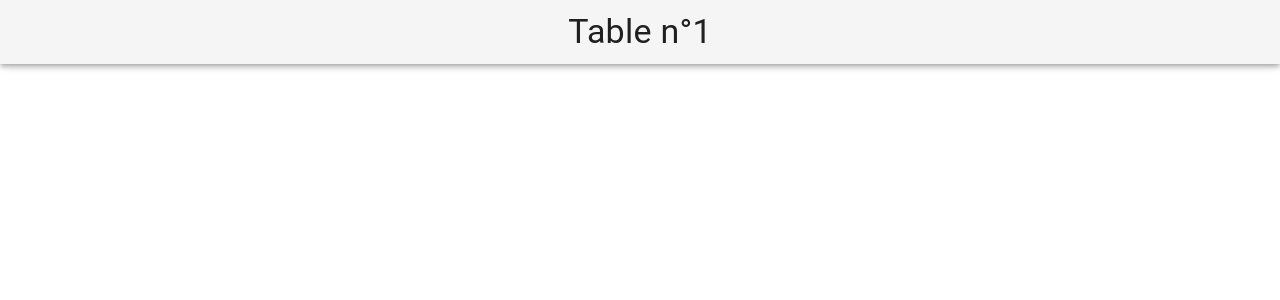
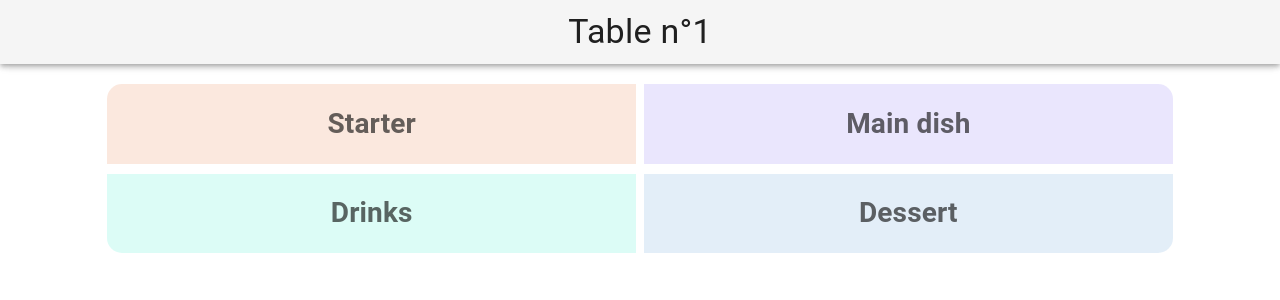
Before and after one commit to CorentinRuiz/chez-philou, a React (Create React App) app in the folder frontend/table-tablette/: page /menu in a window 1280 px wide. Before the commit this address had no page. Shown: the top 300 px of the page. Built offline with nearby package versions, Linux system fonts and the light colour scheme; no server answers.

Commit message:
Add first version of Menu Display

```diff
--- a/frontend/table-tablette/package.json
+++ b/frontend/table-tablette/package.json
@@ -14,7 +14,7 @@
     "@testing-library/react": "^13.4.0",
     "@testing-library/user-event": "^13.5.0",
     "antd": "^5.9.2",
-    "axios": "^1.5.0",
+    "axios": "^1.5.1",
     "react": "^18.2.0",
     "react-dom": "^18.2.0",
     "react-router-dom": "^6.16.0",
--- a/frontend/table-tablette/src/App.js
+++ b/frontend/table-tablette/src/App.js
@@ -1,8 +1,9 @@
-import {Layout} from "antd";
-import {Content, Header} from "antd/es/layout/layout";
-import {Routes, Route} from "react-router-dom";
-import {TopAppBar} from "./pages/TopAppBar";
-import {PreparationInProgress} from "./pages/PreparationInProgress";
+import { Layout } from "antd";
+import { Content, Header } from "antd/es/layout/layout";
+import { Routes, Route } from "react-router-dom";
+import { TopAppBar } from "./components/TopAppBar";
+import { PreparationInProgress } from "./pages/PreparationInProgress";
+import MenuDisplayingPage from "./pages/MenuDisplayingPage";
 
 function App() {
   const headerStyle = {
@@ -16,24 +17,19 @@ function App() {
   };
 
   const contentStyle = {
-        background: "#965454",
-        padding: "0 20px",
-    }
+    backgroundColor: "#ffffff",
+  };
 
   return (
     <Layout>
       <Header style={headerStyle}>
-                <TopAppBar/>
+        <TopAppBar />
       </Header>
       <Content style={contentStyle}>
         <Routes>
-                    <Route
-                        path="/"
-                        element={
-                            <p>Accueil</p>
-                        }
-                    />
-                    <Route path="/preparation" element={<PreparationInProgress/>}/>
+          <Route path="/" element={<p>Accueil</p>} />
+          <Route path="/preparation" element={<PreparationInProgress />} />
+          <Route path="/menu" element={<MenuDisplayingPage />}></Route>
         </Routes>
       </Content>
     </Layout>
--- /dev/null
+++ b/frontend/table-tablette/src/api/api.js
@@ -0,0 +1,5 @@
+import axios from "axios";
+
+export const axiosInstance = axios.create({
+    baseURL: `http://${process.env.REACT_APP_BACKEND_URL}`,
+  });
--- /dev/null
+++ b/frontend/table-tablette/src/api/menus.js
@@ -0,0 +1,28 @@
+import { axiosInstance } from "./api";
+
+const API_BASE_ROUTE = "/menus";
+
+
+export const getMenus = async () => {
+    return await axiosInstance.get(`${API_BASE_ROUTE}`);
+};
+
+export const getMenuByType = async (type) => {
+    return await axiosInstance.get(`${API_BASE_ROUTE}/${type}`);
+};
+
+export const addMenuItem = async (fullName, shortName, price, category, image) => {
+    const body = {
+        fullName: fullName,
+        shortName: shortName,
+        price: price,
+        category: category,
+        image: image
+    };
+
+    return await axiosInstance.post(API_BASE_ROUTE, body);
+};
+
+export const getMenuInformation = async (menuItemId) => {
+    return await axiosInstance.get(`${API_BASE_ROUTE}/${menuItemId}`);
+}
--- /dev/null
+++ b/frontend/table-tablette/src/components/MenuDisplayComponents/CategoryButtons.js
@@ -0,0 +1,91 @@
+import React from "react";
+import PaperButtonMUI from "../templates/PaperButtonMUI";
+import { Grid,alpha } from "@mui/material";
+
+const CategoryButtons = ({ functionOnClick, selected, displayGrid }) => {
+
+  const borderRadiusDrinks = {
+    bl: "15px",
+    br: "0px",
+    tl: "0px",
+    tr: "0px",
+  };
+
+  const borderRadiusStarter = {
+    bl: "0px",
+    br: "0px",
+    tl: "15px",
+    tr: "0px",
+  };
+
+  const borderRadiusDessert = {
+    bl: "0px",
+    br: "15px",
+    tl: "0px",
+    tr: "0px",
+  };
+
+  const borderRadiusDish = {
+    bl: "0px",
+    br: "0px",
+    tl: "0px",
+    tr: "15px",
+  };
+
+  return (
+    <div style={{marginTop: "10px"}}>
+      <Grid
+        container
+        spacing={1}
+        justifyContent="center"
+        paddingTop="10px !important"
+      >
+        <Grid item xs={5}>
+          <PaperButtonMUI
+            borderRadius={borderRadiusStarter}
+            title={"Starter"}
+            color={selected === "Starter" && displayGrid ? alpha("#F9D9C9",1) : alpha("#F9D9C9",0.6) }
+            elevation={selected === "Starter" && displayGrid ? 2 : 0}
+            onClick={functionOnClick}
+          ></PaperButtonMUI>
+        </Grid>
+        <Grid item xs={5}>
+          <PaperButtonMUI
+            borderRadius={borderRadiusDish}
+            title={"Main dish"}
+            color={selected === "Main dish" && displayGrid ? alpha("#DDD6FC",1) : alpha("#DDD6FC",0.6) }
+            elevation={selected === "Main dish" && displayGrid ? 2 : 0}
+            onClick={functionOnClick}
+          ></PaperButtonMUI>
+        </Grid>
+      </Grid>
+      <Grid
+        container
+        spacing={1}
+        justifyContent="center"
+        paddingTop="10px !important"
+      >
+        <Grid item xs={5}>
+          <PaperButtonMUI
+            title={"Drinks"}
+            color={selected === "Drinks" && displayGrid ? alpha("#C5FBF0",1) : alpha("#C5FBF0",0.6) }
+            elevation={selected === "Drinks" && displayGrid ? 2 : 0}
+            borderRadius={borderRadiusDrinks}
+            onClick={functionOnClick}
+          ></PaperButtonMUI>
+        </Grid>
+        <Grid item xs={5}>
+          <PaperButtonMUI
+            borderRadius={borderRadiusDessert}
+            title={"Dessert"}
+            color={selected === "Dessert" && displayGrid ? alpha("#D1E3F4",1) : alpha("#D1E3F4",0.6) }
+            elevation={selected === "Dessert" && displayGrid ? 2 : 0}
+            onClick={functionOnClick}
+          ></PaperButtonMUI>
+        </Grid>
+      </Grid>
+    </div>
+  );
+};
+
+export default CategoryButtons;
--- /dev/null
+++ b/frontend/table-tablette/src/components/MenuDisplayComponents/DishDisplayTable.js
@@ -0,0 +1,71 @@
+import React from "react";
+import { Grid, Paper, TextField, Box } from "@mui/material";
+import { Typography } from "antd";
+
+const { Title } = Typography;
+
+const DishDisplayTable = ({
+  menuItems,
+  setMenuItemsFunc,
+  currDisplayingItems,
+}) => {
+  return (
+    <Paper
+      elevation={1}
+      sx={{ margin: "10px", height: "430px", overflow: "auto" }}
+    >
+      <Grid container spacing={0.5} padding={1}>
+        {currDisplayingItems.length !== 0 &&
+          currDisplayingItems.map((menuItem, index) => (
+            <Grid item xs={6} key={index}>
+              <Paper
+                className="menu-item"
+                elevation={0}
+                sx={{
+                  height: 160,
+                  borderRight: "solid 1px rgba(0,0,0,0.2)",
+                  borderBottom: "solid 1px rgba(0,0,0,0.2)",
+                  borderRadius: "0px",
+                }}
+              >
+                <Box
+                  display="flex"
+                  alignItems="center"
+                  justifyContent="space-between"
+                  marginBottom="10px"
+                  marginLeft={1}
+                  marginRight={1}
+                >
+                  <img
+                    style={{
+                      width: "150px",
+                      height: "150px",
+                      borderRadius: "50%",
+                    }}
+                    src={menuItem.image}
+                  ></img>
+                  <Typography variant="h6">
+                    {
+                      <Title style={{ margin: 0 }} level={4}>
+                        {menuItem.shortName.charAt(0).toUpperCase() +
+                          menuItem.shortName.slice(1)}
+                      </Title>
+                    }
+                  </Typography>
+                  <Typography>
+                    {
+                      <Title style={{ margin: 0 }} level={4}>
+                        {menuItem.price} €
+                      </Title>
+                    }
+                  </Typography>
+                </Box>
+              </Paper>
+            </Grid>
+          ))}
+      </Grid>
+    </Paper>
+  );
+};
+
+export default DishDisplayTable;
--- /dev/null
+++ b/frontend/table-tablette/src/components/templates/PaperButtonMUI.css
@@ -0,0 +1,6 @@
+.disable-text-selection{
+    -moz-user-select:none; /* firefox */
+    -webkit-user-select: none; /* Safari */
+    -ms-user-select: none; /* IE*/
+    user-select: none; /* Standard syntax */
+}
--- /dev/null
+++ b/frontend/table-tablette/src/components/templates/PaperButtonMUI.js
@@ -0,0 +1,36 @@
+import PropTypes from "prop-types";
+import {Paper, styled} from "@mui/material";
+import "./PaperButtonMUI.css";
+
+const PaperButtonMUI = (props) => {
+    const {color, title, description, onClick, borderRadius,elevation} = props;
+
+    const PaperItemMUI = styled(Paper)(({theme, backgroundcolor, borderradius}) => ({
+        ...theme.typography.body2,
+        textAlign: 'center',
+        color: theme.palette.text.secondary,
+        padding: '1px',
+        background: backgroundcolor,
+        borderBottomLeftRadius: borderradius.bl,
+        borderBottomRightRadius: borderradius.br,
+        borderTopLeftRadius: borderradius.tl,
+        borderTopRightRadius: borderradius.tr,
+    }));
+
+    return <PaperItemMUI elevation={elevation} borderradius={borderRadius} backgroundcolor={color} onClick={ e=> onClick(e)}>
+        <div>
+            <h1 className="disable-text-selection">{title}</h1>
+            <p className="disable-text-selection">{description}</p>
+        </div>
+    </PaperItemMUI>
+}
+
+PaperButtonMUI.propTypes = {
+    color: PropTypes.string,
+    title: PropTypes.string,
+    description: PropTypes.string,
+    onClick: PropTypes.func,
+    borderRadius: PropTypes.any,
+}
+
+export default PaperButtonMUI;
--- /dev/null
+++ b/frontend/table-tablette/src/pages/MenuDisplayingPage.js
@@ -0,0 +1,75 @@
+import React, { useEffect, useState } from "react";
+import CategoryButtons from "../components/MenuDisplayComponents/CategoryButtons";
+import DishDisplayTable from "../components/MenuDisplayComponents/DishDisplayTable";
+import { getMenus } from "../api/menus";
+
+const MenuDisplayingPage = () => {
+  const [displayGrid, setDisplayGrid] = useState(false);
+  const [menuItems, setMenuItems] = useState([]);
+  const [lastButtonClicked, setLastButtonClicked] = useState("");
+  const [currDisplayingItems, setCurrDisplayingItems] = useState([]);
+
+  const getMenusItems = async () => {
+    const menus = await getMenus();
+    setMenuItems(menus.data);
+    setCurrDisplayingItems(menuItems.data);
+  };
+
+  const getNewItems = (e) => {
+    setDisplayGrid(
+      lastButtonClicked === e.target.innerText ? !displayGrid : true
+    );
+    setLastButtonClicked(e.target.innerText);
+
+    switch (e.target.innerText.toLowerCase()) {
+      case "main dish":
+        setCurrDisplayingItems(
+          menuItems.filter((item) => item.category === "MAIN")
+        );
+        break;
+      case "dessert":
+        setCurrDisplayingItems(
+          menuItems.filter((item) => item.category === "DESSERT")
+        );
+        break;
+      case "drinks":
+        setCurrDisplayingItems(
+          menuItems.filter((item) => item.category === "BEVERAGE")
+        );
+        break;
+      case "starter":
+        setCurrDisplayingItems(
+          menuItems.filter((item) => item.category === "STARTER")
+        );
+        break;
+      default:
+        setCurrDisplayingItems(menuItems);
+        break;
+    }
+  };
+
+  useEffect(() => {
+    getMenusItems();
+  }, []);
+
+  return (
+    <div>
+      <CategoryButtons
+        selected={lastButtonClicked}
+        functionOnClick={getNewItems}
+        displayGrid={displayGrid}
+      />
+      {displayGrid ? (
+        <DishDisplayTable
+          currDisplayingItems={currDisplayingItems}
+          menuItems={menuItems}
+          setMenuItemsFunc={setMenuItems}
+        />
+      ) : (
+        ""
+      )}
+    </div>
+  );
+};
+
+export default MenuDisplayingPage;
```
Also changed, not shown: frontend/table-tablette/src/components/TopAppBar.js (renamed from frontend/table-tablette/src/pages/TopAppBar.js), 1 other file (tests, documents, lock files or other folders). Lines whose indentation alone changed are shown as unchanged.
